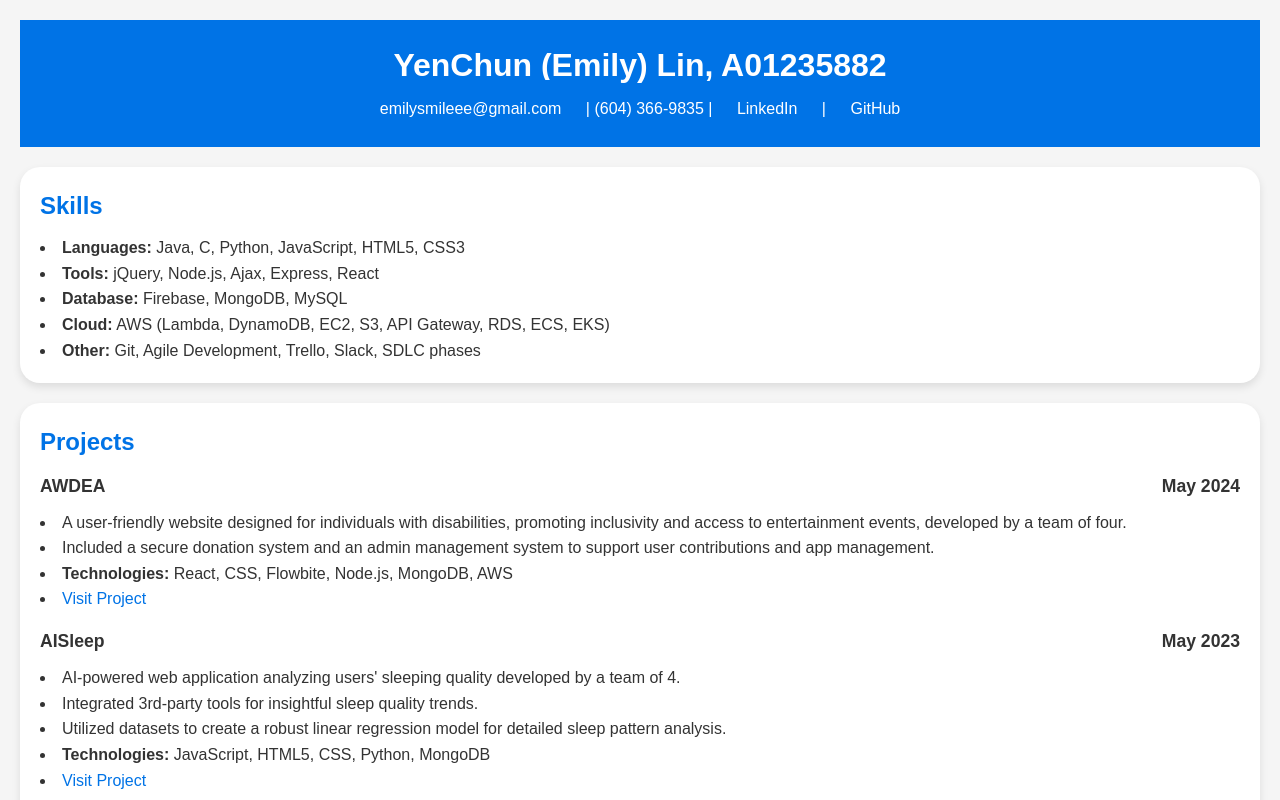
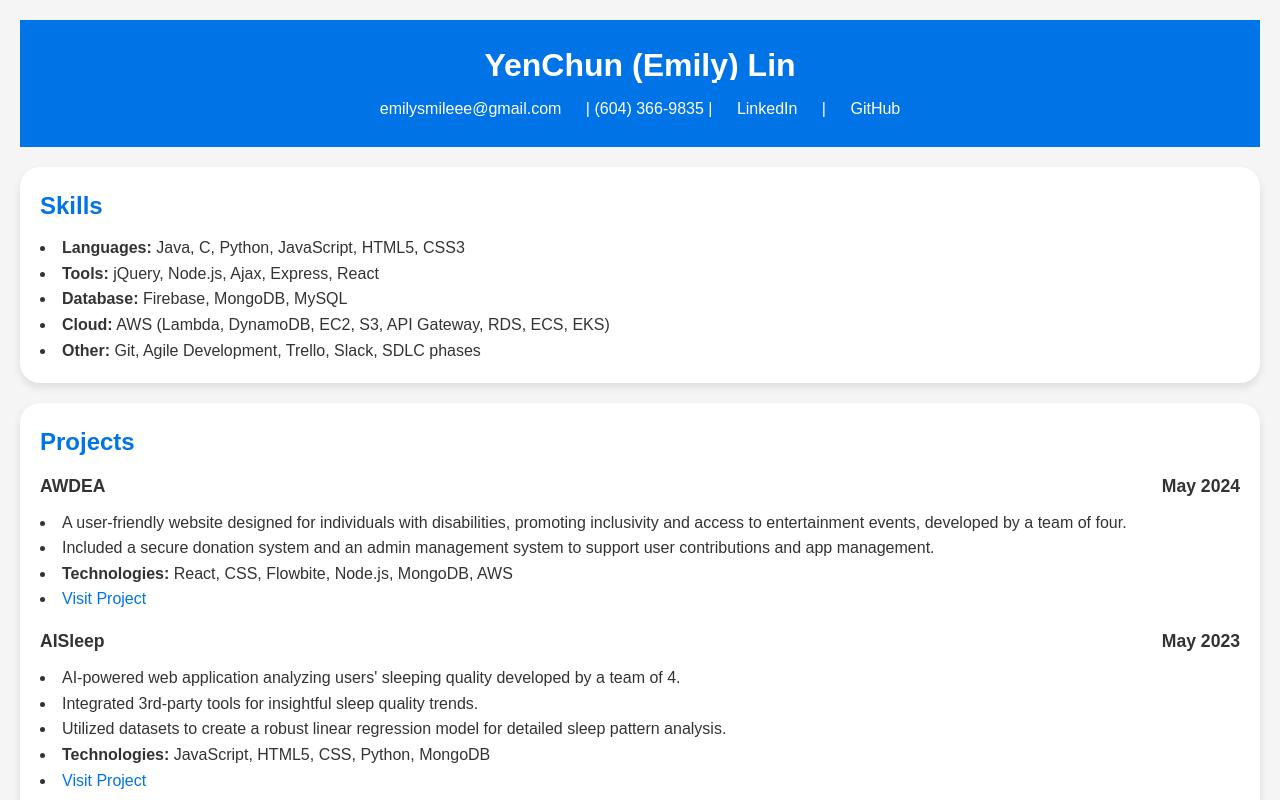
Before and after one commit to Emily0816Lin/comp4964_assignment4, a plain HTML site: page index.html in a window 1280 px wide. Shown: the top 800 px of the page. Drawn offline with Linux system fonts and the light colour scheme.

Commit message:
update index.html

```diff
--- a/index.html
+++ b/index.html
@@ -10,7 +10,7 @@
 
 <body>
     <header>
-        <h1>YenChun (Emily) Lin, A01235882</h1>
+        <h1>YenChun (Emily) Lin</h1>
         <p><a href="mailto:emilysmileee@gmail.com">emilysmileee@gmail.com</a> | (604) 366-9835 | <a
                 href="https://www.linkedin.com/in/emily-l-54a945291/" target="_blank">LinkedIn</a> | <a
                 href="https://github.com/Emily0816Lin" target="_blank">GitHub</a></p>
```
Also changed, not shown: 1 other file.
